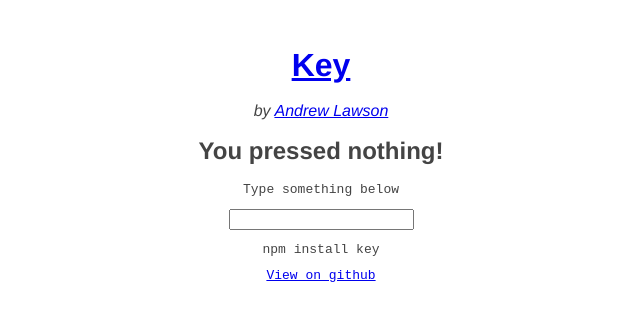
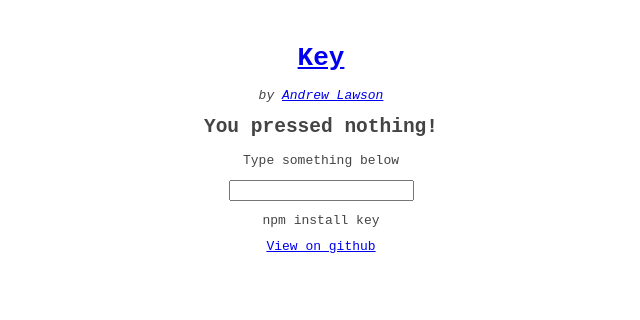
Before and after one commit to adlawson/coffee-key, a plain HTML site: page index.html in a window 1280 px wide. Shown: the whole page, without its empty margins (319-959 px from the left). Drawn offline with nearby package versions, Linux system fonts and the light colour scheme.

Commit message:
Changed font family to monospace, cos it's way more awesome

```diff
--- a/index.html
+++ b/index.html
@@ -4,7 +4,7 @@
     <style type="text/css">
         .grid {
             color: #444;
-            font-family: 'Helvetica Neue',Helvetica,Arial,sans-serif;
+            font-family: monospace;
             line-height: 1;
             margin: 0 auto;
             padding: 20px;
```
